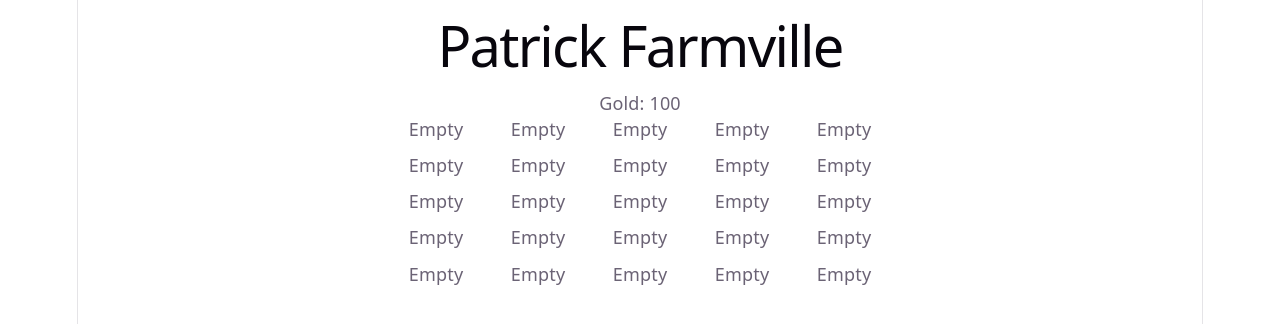
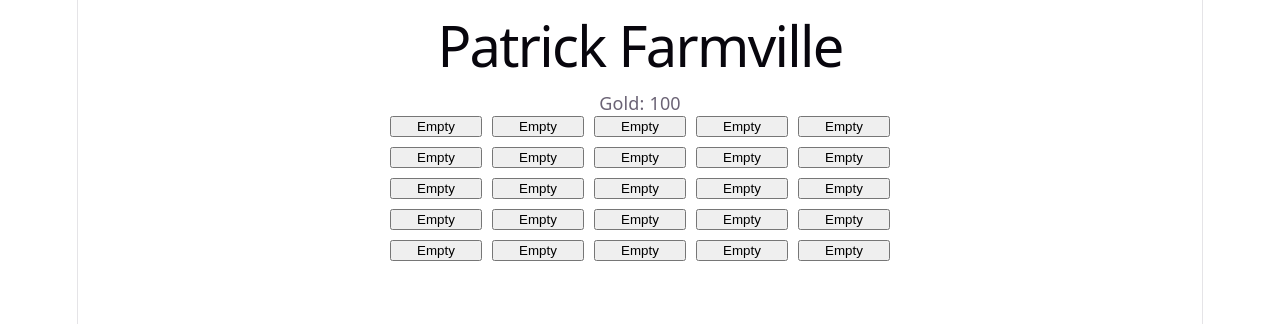
Before and after one commit to BuiDuyNguyen/patrick-farmville, a React (Vite) app: page / in a window 1280 px wide. Shown: the top 324 px of the page. Built offline with nearby package versions, Linux system fonts and the light colour scheme.

Commit message:
Commit 4 files to main
Add crop master, plot planting and gold deduction

```diff
--- a/src/App.jsx
+++ b/src/App.jsx
@@ -1,8 +1,8 @@
 import { useState } from "react";
 import FarmGrid from "./components/FarmGrid";
+import GoldPanel from "./components/GoldPanel";
+import { CROPS } from "./data/crops";
 import "./App.css";
-import GoldPanel from "./components/GoldPanel";
-import { crops } from "./data/crops";
 
 function App() {
   const [gold, setGold] = useState(100);
@@ -10,45 +10,64 @@ function App() {
   const [plots, setPlots] = useState(
     Array.from({ length: 25 }, (_, index) => ({
       id: index + 1,
-      status: "empty",
+
+      // Không lưu status.
+      // Status sẽ được suy diễn từ cropId, matureAt và thời gian hiện tại.
       cropId: null,
+      plantedAt: null,
+      matureAt: null,
     }))
   );
 
+  const [selectedCrop, setSelectedCrop] = useState("CARROT");
+
   function handlePlotClick(plotId) {
-    const selectedPlot = plots.find(
-      plot => plot.id === plotId
-    );
+    // Tìm Plot mà người chơi vừa click.
+    const clickedPlot = plots.find((plot) => plot.id === plotId);
 
-    const selectedCrop = crops[0];
-
-    if (!selectedPlot) {
+    // Nếu không tìm thấy Plot thì dừng để tránh lỗi.
+    if (!clickedPlot) {
       return;
     }
 
-    if (selectedPlot.status !== "empty") {
+    // Plot đã có cây thì không được trồng đè.
+    if (clickedPlot.cropId !== null) {
       return;
     }
 
-    if (gold < selectedCrop.seedCost){
+    // selectedCrop chỉ lưu cropId.
+    // Thông tin đầy đủ được tra từ Crop Master.
+    const crop = CROPS[selectedCrop];
+
+    // Nếu selectedCrop không tồn tại trong Crop Master thì dừng.
+    if (!crop) {
       return;
     }
 
-    setPlots(
-      plots.map((plot) => {
-        if (plot.id === plotId) {
-          return {
-            ...plot,
-            status: "planted",
-            cropId: selectedCrop.id,
-          };
-        }
+    // Gold bằng đúng giá mua vẫn được phép trồng.
+    if (gold < crop.cropBuyPrice) {
+      return;
+    }
 
-        return plot;
-      })
+    const plantedAt = Date.now();
+
+    // growthTime dùng giây, Date.now() dùng milliseconds.
+    const matureAt = plantedAt + crop.growthTime * 1000;
+
+    setPlots((currentPlots) =>
+      currentPlots.map((plot) =>
+        plot.id === plotId
+          ? {
+              ...plot,
+              cropId: crop.cropId,
+              plantedAt,
+              matureAt,
+            }
+          : plot
+      )
     );
 
-    setGold(gold - selectedCrop.seedCost);
+    setGold((currentGold) => currentGold - crop.cropBuyPrice);
   }
 
   return (
@@ -59,7 +78,7 @@ function App() {
 
       <FarmGrid
         plots={plots}
-        crops={crops}
+        crops={CROPS}
         onPlotClick={handlePlotClick}
       />
     </div>
--- a/src/components/Plot.jsx
+++ b/src/components/Plot.jsx
@@ -1,22 +1,13 @@
 function Plot({ plot, crops, onPlotClick }) {
-  const crop = crops.find((crop) => crop.id === plot.cropId);
+  const crop = plot.cropId ? crops[plot.cropId] : null;
 
   return (
-    <div
+    <button
       className="plot"
       onClick={() => onPlotClick(plot.id)}
     >
-      {plot.status === "empty" ? (
-        <span>Empty</span>
-      ) : (
-        <>
-          <div>
-            {crop?.emoji} {crop?.name}
-          </div>
-          <div>{plot.status}</div>
-        </>
-      )}
-    </div>
+      {crop ? crop.cropName : "Empty"}
+    </button>
   );
 }
 
--- a/src/data/crops.js
+++ b/src/data/crops.js
@@ -1,10 +1,18 @@
-export const crops = [
-  {
-    id: 1,
-    name: "Carrot",
-    emoji: "🥕",
-    growTime: 10,
-    seedCost: 5,
-    sellPrice: 8,
+// Crop Master là nguồn dữ liệu chuẩn cho toàn bộ loại cây.
+//
+// Plot chỉ lưu cropId rồi tham chiếu đến đây.
+// Nhờ vậy, tên cây, giá mua, giá bán và thời gian lớn
+// không bị copy lặp lại trong từng Plot.
+
+export const CROPS = {
+  CARROT: {
+    cropId: "CARROT",
+    cropName: "Carrot",
+    cropBuyPrice: 5,
+    cropSellPrice: 8,
+
+    // Tạm dùng 10 giây để dễ kiểm thử gameplay.
+    // Đơn vị được thống nhất là giây.
+    growthTime: 10,
   },
-];
+};
```
Also changed, not shown: src/components/GoldPanel.jsx (+5 -5 lines).
